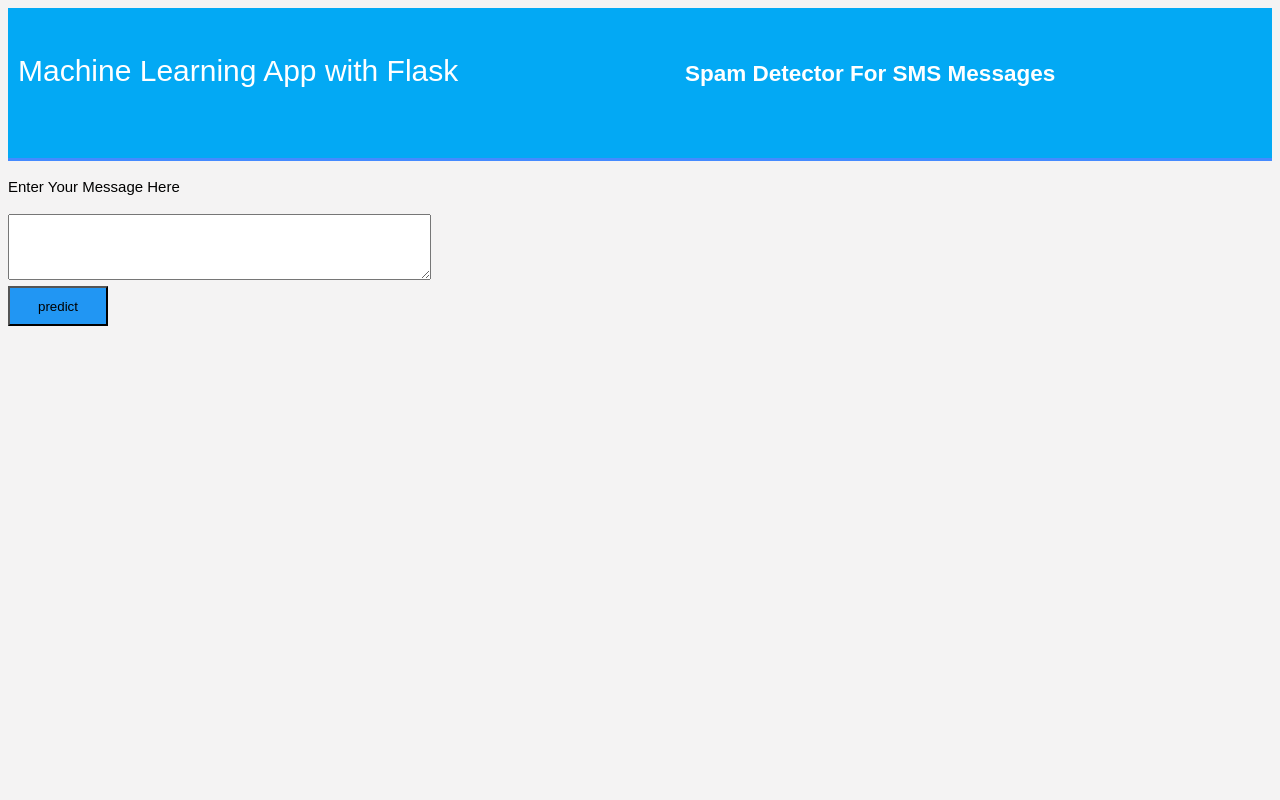
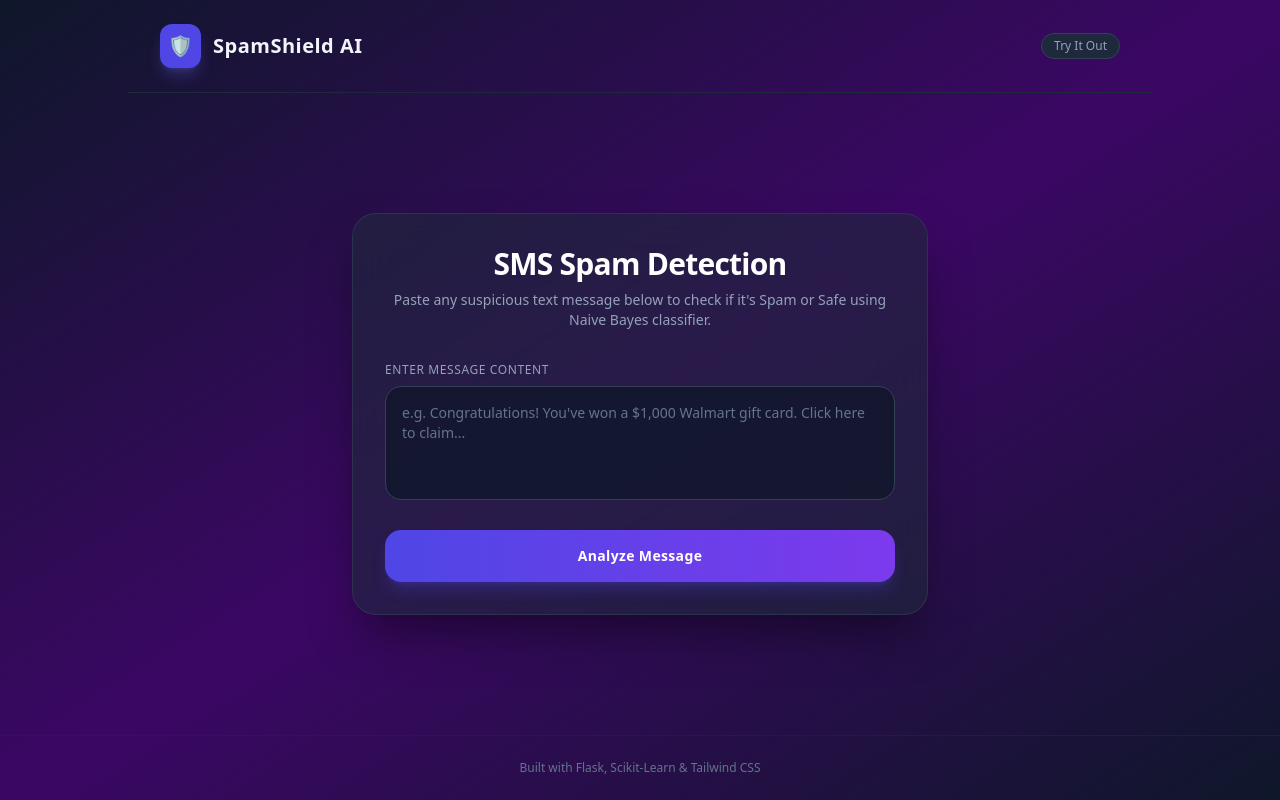
Before and after one commit to golamzaid/Spam-SMS-Detection, a Flask app: page / in a window 1280 px wide. Run offline with Flask 3, Linux system fonts and the light colour scheme; parts of the project's set-up code (start-up, migrations or seed data) failed here and were passed over; some libraries are stand-ins or nearby versions.

Commit message:
Enhance UI and functionality

```diff
--- a/app.py
+++ b/app.py
@@ -19,6 +19,7 @@ def predict():
         data = [message]
         vect = cv.transform(data).toarray()
         my_prediction = clf.predict(vect)
+        print("DEBUG PREDICTION:", my_prediction) # <-- Yeh add karo
         return render_template('result.html', prediction=my_prediction)
 
 if __name__ == '__main__':
--- a/templates/home.html
+++ b/templates/home.html
@@ -1,39 +1,58 @@
 <!DOCTYPE html>
-<html>
+<html lang="en">
 <head>
-	<title>Home</title>
-	<!-- <link rel="stylesheet" type="text/css" href="../static/css/styles.css"> -->
-	<link rel="stylesheet" href="{{ url_for('static', filename='style.css') }}">
+    <meta charset="UTF-8">
+    <meta name="viewport" content="width=device-width, initial-scale=1.0">
+    <title>Spam SMS Detector | ML Web App</title>
+    <!-- Tailwind CSS CDN for modern styling -->
+    <script src="https://cdn.tailwindcss.com"></script>
+</head>
+<body class="bg-gradient-to-br from-slate-900 via-purple-950 to-slate-900 text-slate-100 min-h-screen flex flex-col justify-between">
 
-</head>
-<body>
+    <!-- Navbar / Header -->
+    <header class="w-full py-6 px-8 border-b border-slate-800 flex justify-between items-center max-w-5xl mx-auto">
+        <div class="flex items-center space-x-3">
+            <span class="bg-indigo-600 p-2 rounded-xl text-xl font-bold shadow-lg shadow-indigo-500/30">🛡️</span>
+            <span class="text-xl font-semibold tracking-wide">SpamShield AI</span>
+        </div>
+        <span class="text-xs px-3 py-1 bg-slate-800 text-slate-400 rounded-full border border-slate-700">Try It Out</span>
+    </header>
 
-	<header>
-		<div class="container">
-		<div id="brandname">
-			Machine Learning App with Flask
-		</div>
-		<h2>Spam Detector For SMS Messages</h2>
+    <!-- Main Container -->
+    <main class="flex-grow flex items-center justify-center px-4 py-12">
+        <div class="max-w-xl w-full bg-slate-800/60 backdrop-blur-xl border border-slate-700/60 rounded-3xl p-8 shadow-2xl shadow-black/50">
+            <div class="text-center mb-8">
+                <h1 class="text-3xl font-extrabold text-white tracking-tight mb-2">SMS Spam Detection</h1>
+                <p class="text-slate-400 text-sm">Paste any suspicious text message below to check if it's Spam or Safe using Naive Bayes classifier.</p>
+            </div>
 
-	</div>
-	</header>
+            <form action="/predict" method="POST" class="space-y-6">
+                <div>
+                    <label for="message" class="block text-xs font-medium uppercase tracking-wider text-slate-400 mb-2">Enter Message Content</label>
+                    <textarea
+                        name="message"
+                        id="message"
+                        rows="4"
+                        required
+                        placeholder="e.g. Congratulations! You've won a $1,000 Walmart gift card. Click here to claim..."
+                        class="w-full bg-slate-900/80 border border-slate-700 rounded-2xl p-4 text-slate-200 placeholder-slate-500 focus:outline-none focus:ring-2 focus:ring-indigo-500 focus:border-transparent transition-all text-sm resize-none shadow-inner"
+                    ></textarea>
+                </div>
 
-	<div class="ml-container">
+                <button
+                    type="submit"
+                    class="w-full py-4 bg-gradient-to-r from-indigo-600 to-violet-600 hover:from-indigo-500 hover:to-violet-500 text-white font-semibold rounded-2xl shadow-lg shadow-indigo-600/30 transition-all transform hover:-translate-y-0.5 active:translate-y-0 text-sm tracking-wide"
+                >
+                    Analyze Message
+                </button>
+            </form>
+        </div>
+    </main>
 
-		<form action="{{ url_for('predict')}}" method="POST">
-		<p>Enter Your Message Here</p>
-		<!-- <input type="text" name="comment"/> -->
-		<textarea name="message" rows="4" cols="50"></textarea>
-		<br/>
-
-		<input type="submit" class="btn-info" value="predict">
-
-	</form>
-
-	</div>
-
-
-
+    <!-- Footer -->
+    <footer class="w-full text-center py-6 text-slate-500 text-xs border-t border-slate-800/60">
+        Built with Flask, Scikit-Learn & Tailwind CSS
+    </footer>
 
 </body>
 </html>
```
Also changed, not shown: templates/result.html (+49 -20 lines).
